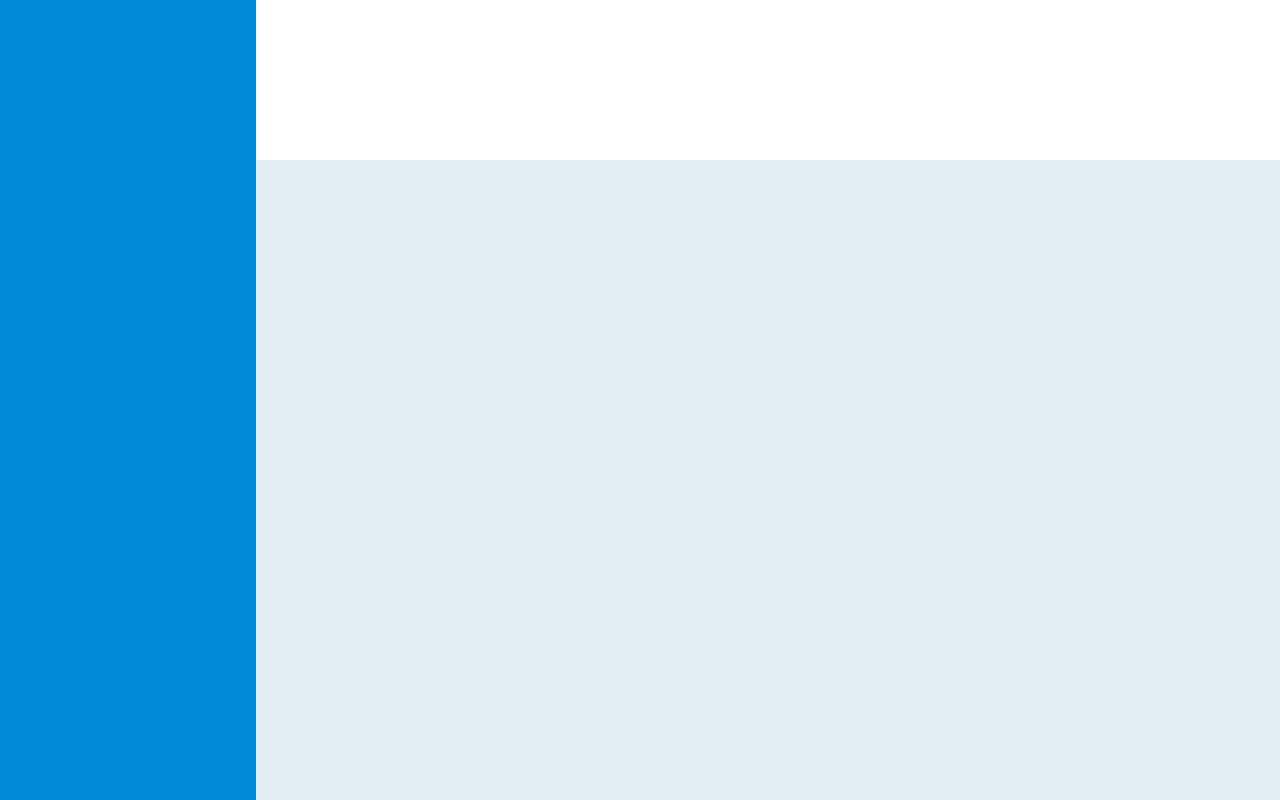
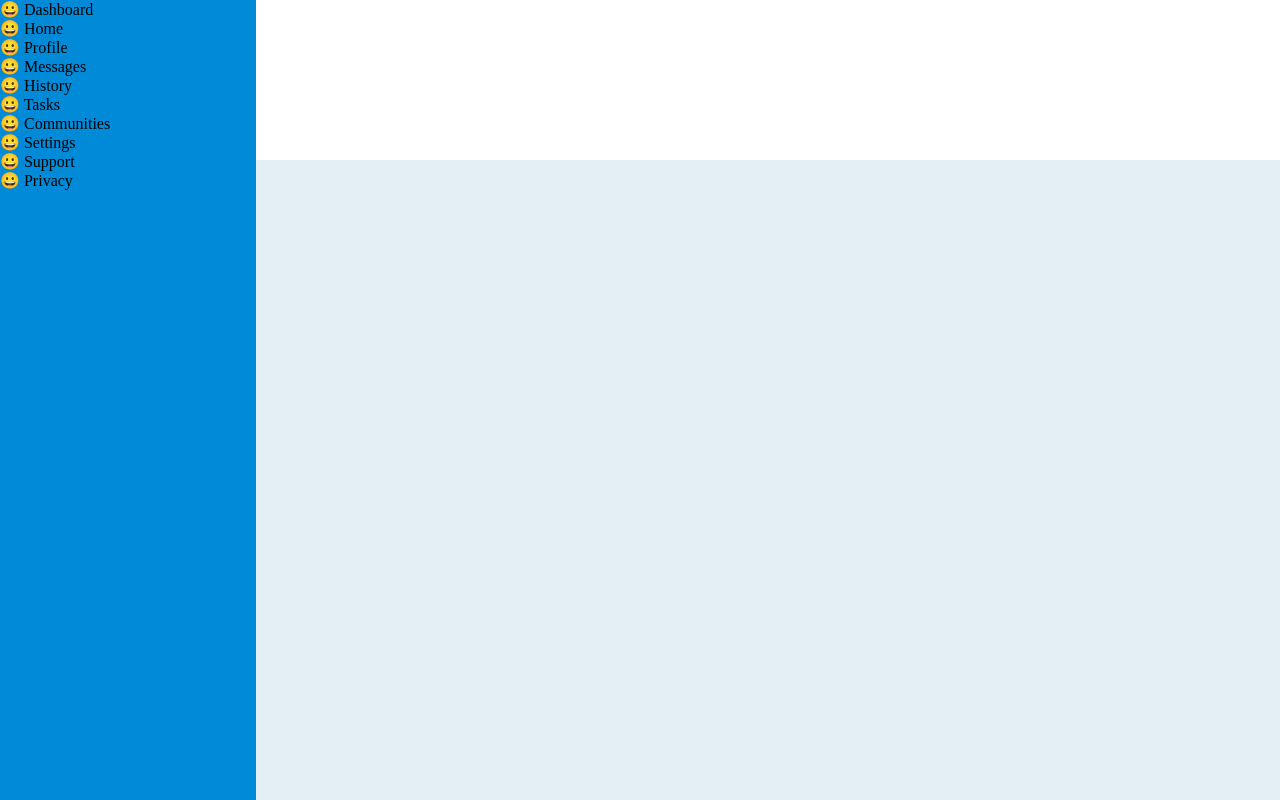
Before and after one commit to alexnoy/admin-dashboard, a plain HTML site: page index.html in a window 1280 px wide. Drawn offline with Linux system fonts and the light colour scheme.

Commit message:
Add elements for the layout
Added the needed html elements to create the basic layout of the sidebar. The icons will be added in later on once the rest of the page has been finished.

```diff
--- a/index.html
+++ b/index.html
@@ -11,7 +11,52 @@
     </head>
     <body>
         <div class="container">
-            <div class="sidebar"></div>
+            <div class="sidebar">
+                <div class="dashboard">
+                    <span>😀</span>
+                    Dashboard
+                </div>
+                <div class="nav">
+                    <div>
+                        <span>😀</span>
+                        Home
+                    </div>
+                    <div>
+                        <span>😀</span>
+                        Profile
+                    </div>
+                    <div>
+                        <span>😀</span>
+                        Messages
+                    </div>
+                    <div>
+                        <span>😀</span>
+                        History
+                    </div>
+                    <div>
+                        <span>😀</span>
+                        Tasks
+                    </div>
+                    <div>
+                        <span>😀</span>
+                        Communities
+                    </div>
+                </div>
+                <div class="branding">
+                    <div>
+                        <span>😀</span>
+                        Settings
+                    </div>
+                    <div>
+                        <span>😀</span>
+                        Support
+                    </div>
+                    <div>
+                        <span>😀</span>
+                        Privacy
+                    </div>
+                </div>
+            </div>
             <div class="header"></div>
             <div class="main-content"></div>
         </div>
```
